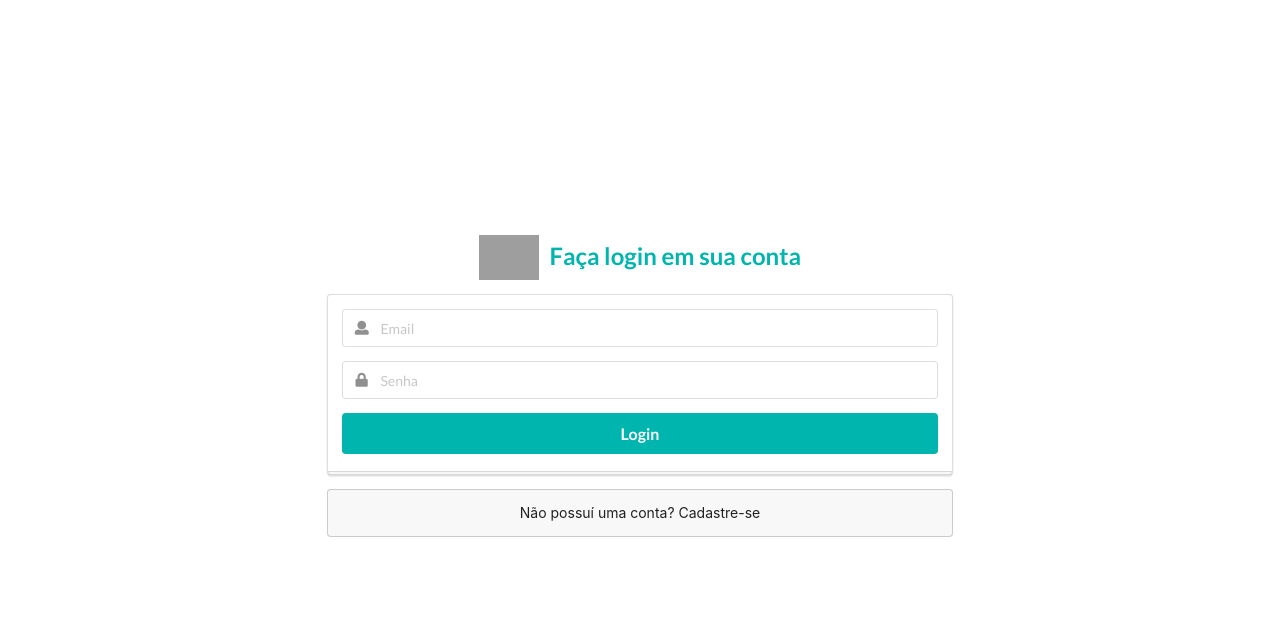
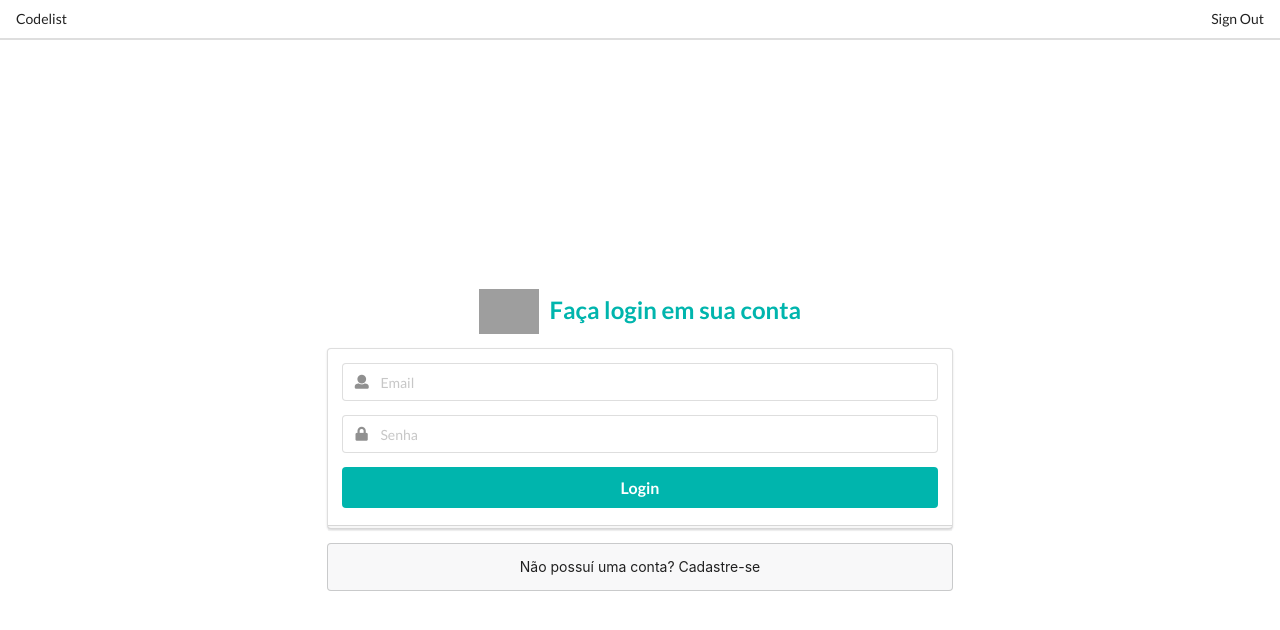
Before and after one commit to MaXximiles/API-3SEM, a React (Create React App) app in the folder Codigo/web-app/: page / in a window 1280 px wide. Shown: the top 630 px of the page. Built offline with nearby package versions, Linux system fonts and the light colour scheme; grey boxes are pictures that could not be loaded.

Commit message:
Adição do componente header na aplicação, para facilidade de navegação

```diff
--- a/Codigo/web-app/src/components/App.js
+++ b/Codigo/web-app/src/components/App.js
@@ -2,6 +2,7 @@ import "./App.css";
 import React from "react";
 import Login from "./Login";
 import Codelist from "./Codelist";
+import Header from "./Header";
 import Route from "./Route";
 import restAPI from "../apis/restAPI";
 
@@ -17,6 +18,7 @@ const App = () => {
 
   return (
     <div className="App">
+      <Header />
       <Route path="/">
         <Login onSubmit={validateAccount} href="/codelist" />
       </Route>
--- /dev/null
+++ b/Codigo/web-app/src/components/Header.js
@@ -0,0 +1,17 @@
+import React from "react";
+import Link from "./Link";
+
+const Header = () => {
+  return (
+    <div className="ui secondary pointing menu">
+      <Link href="/codelist" className="item">
+        Codelist
+      </Link>
+      <Link href="/" className="right item">
+        Sign Out
+      </Link>
+    </div>
+  );
+};
+
+export default Header;
```
